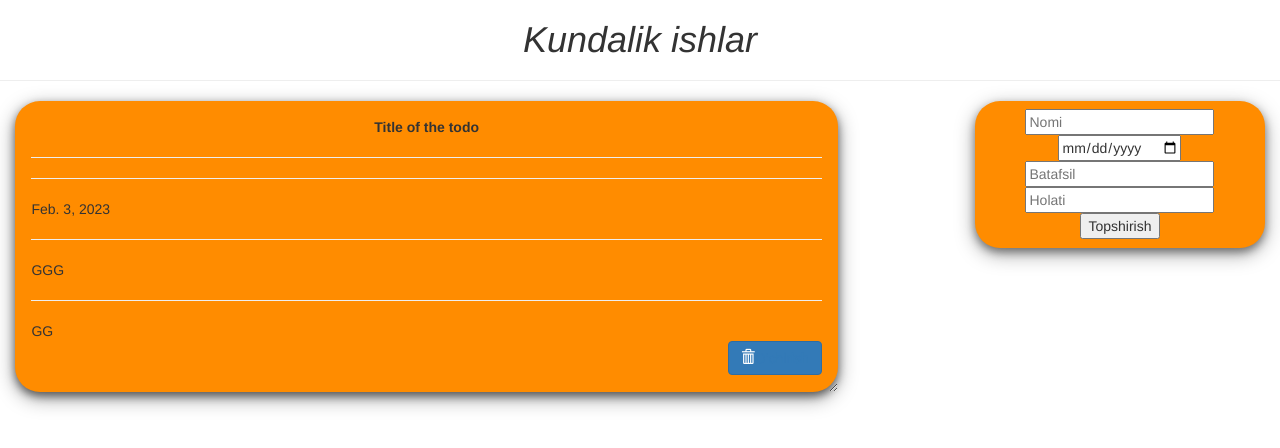
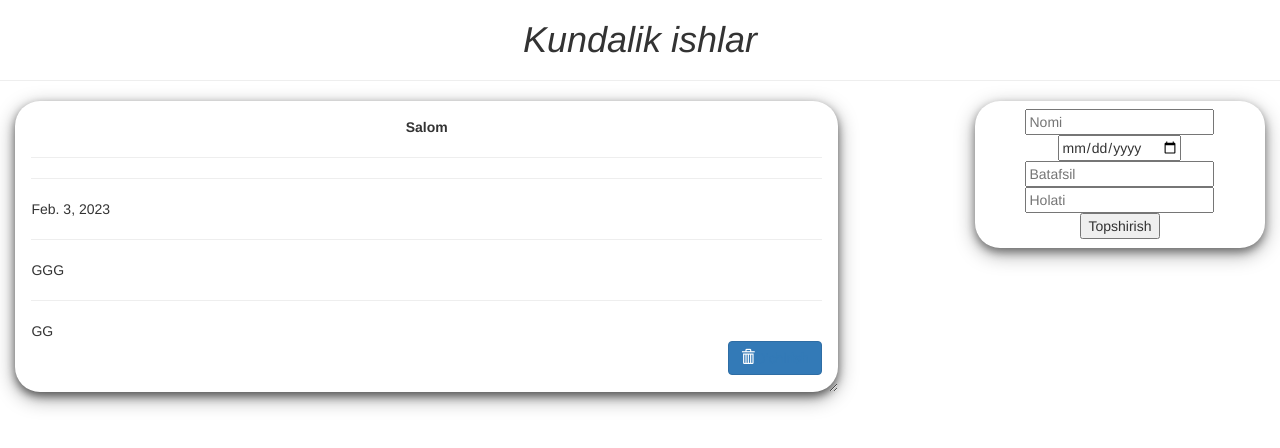
Before and after one commit to dornadoff/todo, a Django app: page /todo/ in a window 1280 px wide. Shown: the top 448 px of the page. Run offline with Django 4.2, Linux system fonts and the light colour scheme; data comes from the database, SQL or seed files in the repository; both versions use the stored data as it was after the commit; some libraries are stand-ins or nearby versions.

Commit message:
Todo ochirshni qoshdik

```diff
--- a/dastur/urls.py
+++ b/dastur/urls.py
@@ -20,4 +20,5 @@ from todo.views import *
 urlpatterns = [
     path('admin/', admin.site.urls),
     path("todo/", todo),
+    path("todo/ochirish/<int:son>/", todo_ochirish)
 ]
--- a/templates/todo.html
+++ b/templates/todo.html
@@ -15,7 +15,7 @@
 
    box-shadow: 0 4px 8px 0 rgba(0,0,0,0.5),
                0 6px 20px 0 rgba(0,0,0,0.39);
-   background: DarkOrange;
+   background: white;
    margin-bottom : 5%;
    border-radius: 25px;
    padding : 2%;
@@ -24,14 +24,14 @@
    text-overflow: ellipsis;
   }
   .card:hover{
-    background: lightblue;
+    background: white;
   }
 
   .submit_form{
 
     text-align: center;
     padding: 3%;
-    background: DarkOrange;
+    background: black<br>;
     border-radius: 25px;
     box-shadow: 0 4px 8px 0 rgba(0,0,0,0.4),
                 0 6px 20px 0 rgba(0,0,0,0.36);
@@ -58,9 +58,10 @@
   <div class="row">
 
     <div class="col-md-8">
+{% for i in todo %}
       <div class="card">
-        {% for i in todo %}
-        <center><b>Title of the todo</b></center>
+
+        <center><b>{{i.nomi}}</b></center>
         <hr/>
         {{i.ism}}
         <hr/>
@@ -70,19 +71,20 @@
         <hr/>
         {{i.holat}}
         <br/>
-        <button class="btn btn-primary" style="float: right;"><span class="glyphicon glyphicon-trash"></span><a href="#">O'chirish</a></button>
+        <button class="btn btn-primary" style="float: right;"><span class="glyphicon glyphicon-trash"></span><a href="/todo/ochirish/{{i.id}}/">O'chirish</a></button>
 
       </div>
-      {% endfor %}
+ {% endfor %}
     </div>
+
     <div class="col-md-1"> </div>
     <div class="col-md-3" >
       <div  class="submit_form">
       <form action="/todo/" method="post"> {% csrf_token %}
-        <input type="text" name="nomi" placeholder="Nomi">
-        <input type="date" name="sanasi">
-        <input type="text" name="batafsil" placeholder="Batafsil">
-        <input type="text" name="holat" placeholder="Holati">
+        <input type="text" name="nomi" placeholder="Nomi"><br>
+        <input type="date" name="sanasi"><br>
+        <input type="text" name="batafsil" placeholder="Batafsil"><br>
+        <input type="text" name="holat" placeholder="Holati"><br>
         <center>
         <button type="submit">Topshirish</button>
       </center>
--- a/todo/views.py
+++ b/todo/views.py
@@ -11,3 +11,7 @@ def todo(request):
         return redirect("/todo/")
     data = {"todo":Todo.objects.all()}
     return render(request, "todo.html", data)
+
+def todo_ochirish(request, son):
+    Todo.objects.filter(id=son).delete()
+    return redirect("/todo/")
```
Also changed, not shown: db.sqlite3.
